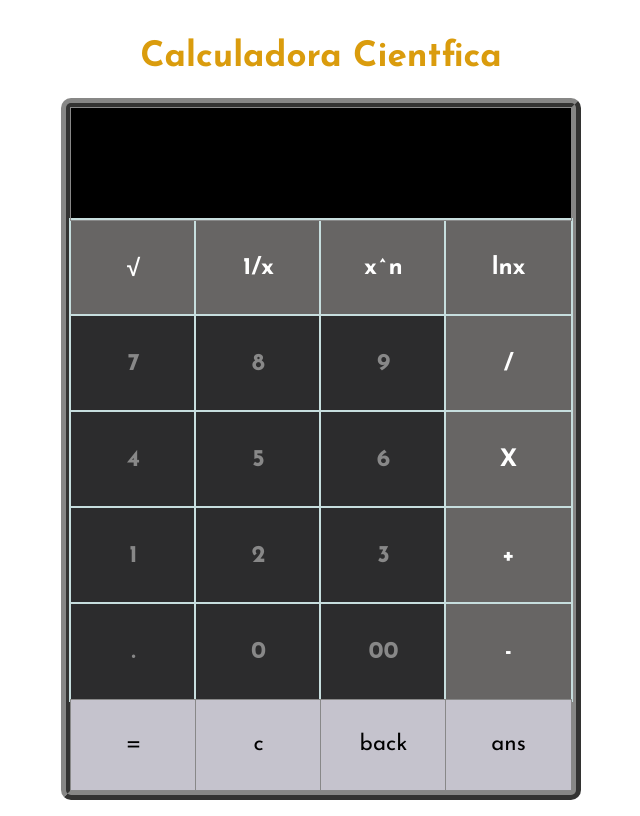
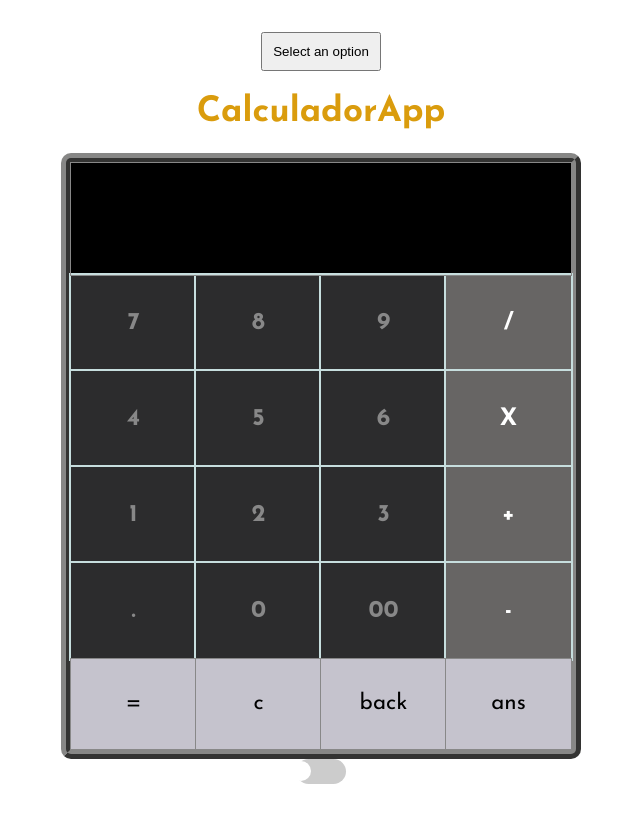
Before and after one commit to JulianaZammur/Calculadora, a React (Create React App) app: page / in a window 1280 px wide. Shown: the whole page, without its empty margins (319-959 px from the left). Built offline with nearby package versions, Linux system fonts and the light colour scheme.

Commit message:
se agrega el switch y el dropdown

```diff
--- a/src/App.js
+++ b/src/App.js
@@ -1,16 +1,28 @@
-import React from "react";
+import React, { useState }from "react";
 import "./styles.css";
 import Button from "./components/Button";
 import Input from "./components/Input";
 import EqualButton from "./components/EqualButton";
+import Switch from "./components/Switch";
+import Dropdown from "./components/Dropdown";
 
 export default function App({ state, dispatch }) {
+
+  const [isSwitchOn, setIsSwitchOn] = useState(false);
+
+  const handleSwitchChange = (isChecked) => {
+    setIsSwitchOn(isChecked);
+  };
+
   return (
     <div className="App">
-      <h1>Calculadora Cientfica</h1>
+      <header className="App-header">
+        <Dropdown />
+      </header>
+      <h1>CalculadorApp</h1>
       <div className="calc-wrapper">
         <Input input={state}></Input>
-        <div className="row cientific">
+        <div className={`row ${isSwitchOn ? 'cientific-mode' : 'basic-mode'}`}>
           <Button onClick={() => dispatch({ type: "handleRoot" })}>√</Button>
           <Button onClick={() => dispatch({ type: "handleInvers" })}>1/x</Button>
           <Button onClick={() => dispatch({ type: "addtoInputNum",param:"^" })}>x^n</Button>
@@ -119,6 +131,7 @@ export default function App({ state, dispatch }) {
           </EqualButton>
         </div>
       </div>
-    </div>
+    <Switch onChange={handleSwitchChange} />
+  </div>
   );
 }
--- /dev/null
+++ b/src/components/Dropdown.js
@@ -0,0 +1,36 @@
+import React, { useState } from 'react';
+import '../stylesheets/Dropdown.css';
+
+function Dropdown() {
+  const [isOpen, setIsOpen] = useState(false);
+  const [selectedOption, setSelectedOption] = useState(null);
+  const options = ['Opción 1', 'Opción 2', 'Opción 3', 'Option 4'];
+
+  const toggleDropdown = () => {
+    setIsOpen(!isOpen);
+  };
+
+  const selectOption = (option) => {
+    setSelectedOption(option);
+    setIsOpen(false);
+  };
+
+  return (
+    <div className="dropdown-container">
+      <button onClick={toggleDropdown} className="dropdown-button">
+        {selectedOption || 'Select an option'}
+      </button>
+      {isOpen && (
+        <ul className="dropdown-list">
+          {options.map((option, index) => (
+            <li key={index} onClick={() => selectOption(option)}>
+              {option}
+            </li>
+          ))}
+        </ul>
+      )}
+    </div>
+  );
+}
+
+export default Dropdown;
--- /dev/null
+++ b/src/components/Switch.js
@@ -0,0 +1,19 @@
+import React, { useState } from 'react';
+import "../stylesheets/Switch.css"
+
+function Switch({ onChange }) {
+  const [isChecked, setIsChecked] = useState(false);
+
+  const handleToggle = () => {
+    setIsChecked(prevState => !prevState);
+    onChange(!isChecked);
+  };
+
+  return (
+    <div className="toggle-switch" onClick={handleToggle}>
+      <div className={`switch ${isChecked ? 'on' : 'off'}`}></div>
+    </div>
+  );
+}
+
+export default Switch;
--- a/src/styles.css
+++ b/src/styles.css
@@ -41,6 +41,14 @@ body {
     width: 100%;
   }
 
+  .basic-mode {
+    display: none;
+  }
+
+  .cientific-mode {
+    overflow: visible;
+  }
+
   h1 {
     color: #da9c0d;
     font-size: 35px;
--- /dev/null
+++ b/src/stylesheets/Dropdown.css
@@ -0,0 +1,31 @@
+.dropdown-container {
+    position: relative;
+  }
+
+  .dropdown-button {
+    padding: 10px;
+    cursor: pointer;
+  }
+
+  .dropdown-list {
+    position: absolute;
+    top: 100%;
+    left: 0;
+    width: 100%;
+    z-index: 1;
+    border: 1px solid #ccc;
+    border-top: none;
+    list-style-type: none;
+    margin: 0;
+    padding: 0;
+  }
+
+  .dropdown-list li {
+    padding: 10px;
+    cursor: pointer;
+    background-color: #fff;
+  }
+
+  .dropdown-list li:hover {
+    background-color: #f1f1f1;
+  }
--- /dev/null
+++ b/src/stylesheets/Switch.css
@@ -0,0 +1,27 @@
+.toggle-switch {
+    width: 50px;
+    height: 25px;
+    background-color: #ccc;
+    border-radius: 25px;
+    position: relative;
+    cursor: pointer;
+  }
+
+  .switch {
+    width: 20px;
+    height: 20px;
+    border-radius: 50%;
+    background-color: #fff;
+    position: absolute;
+    top: 50%;
+    transform: translateY(-50%);
+    transition: transform 0.3s ease;
+  }
+
+  .on {
+    transform: translate(25px, -50%);
+  }
+
+  .off {
+    transform: translate(-5px, -50%);
+  }
```
